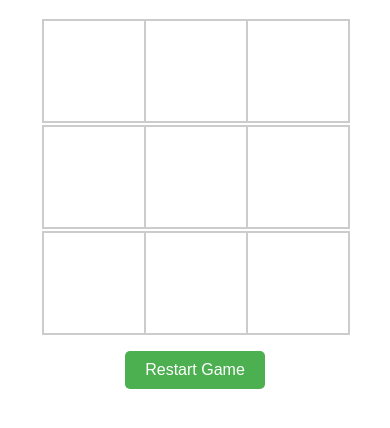
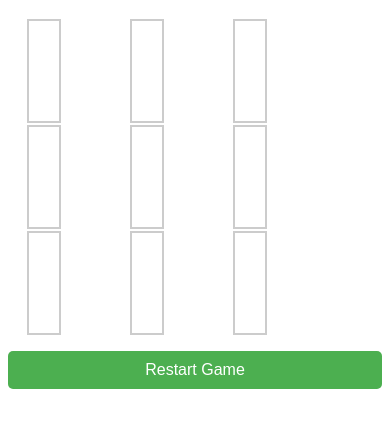
Before and after one commit to abhinayTiwari/TicTacToe, a plain HTML site: page 1player.html in a window 390 px wide. Shown: the part 98-526 px from the top of the page. Drawn offline with Linux system fonts and the light colour scheme.

Commit message:
added media queries to support responsiveness

```diff
--- a/style.css
+++ b/style.css
@@ -36,3 +36,22 @@ body {
   border-radius: 5px;
   text-align: center;
 }
+
+@media (max-width: 480px) {
+  /* Adjust styling for smaller screens */
+  .board {
+    width: 90%;
+    grid-template-columns: repeat(3, 30%);
+    margin: 0 auto;
+  }
+
+  .cell {
+    width: 30%;
+    height: 100px;
+    font-size: 24px;
+  }
+
+  .refresh-button {
+    width: 100%;
+  }
+}
```
